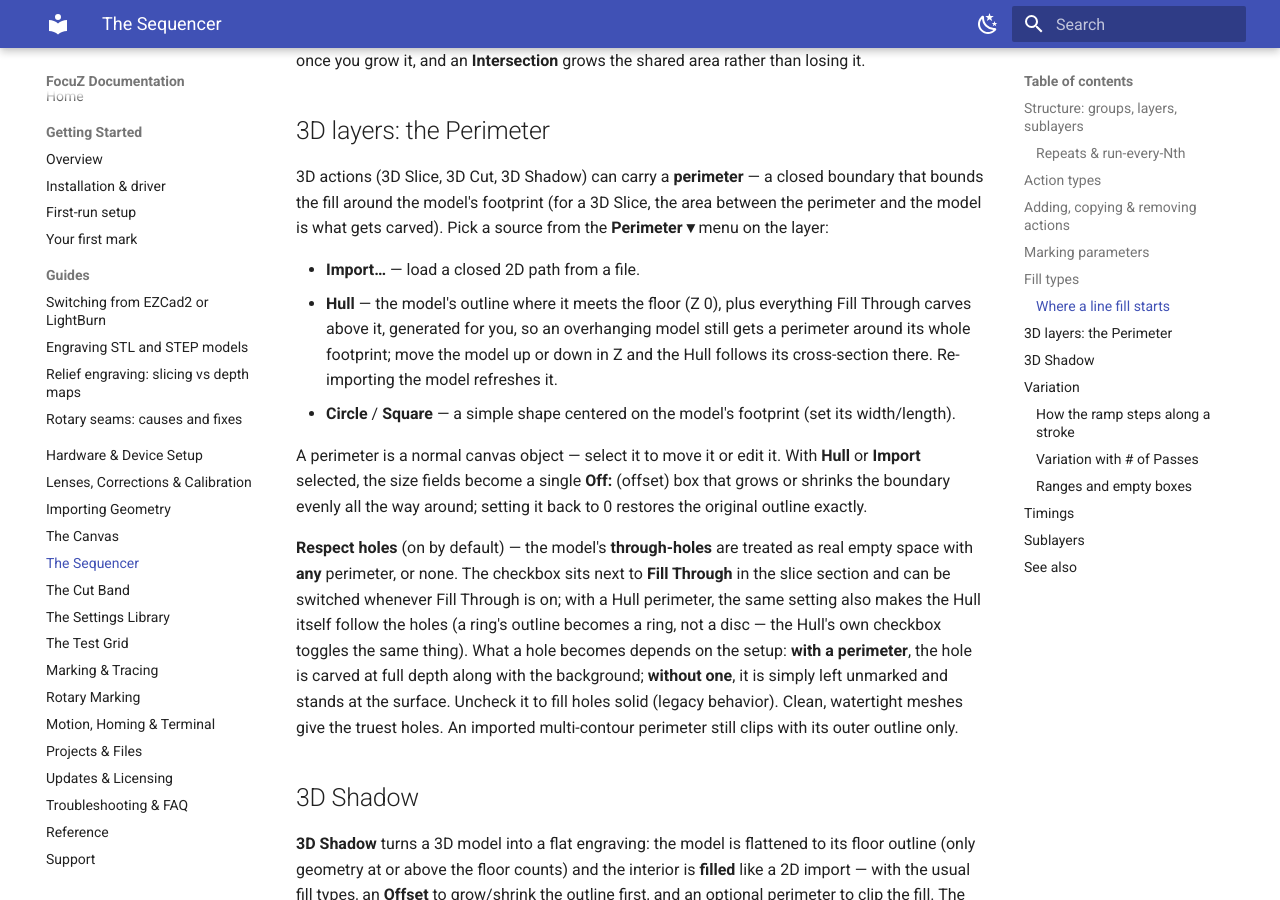
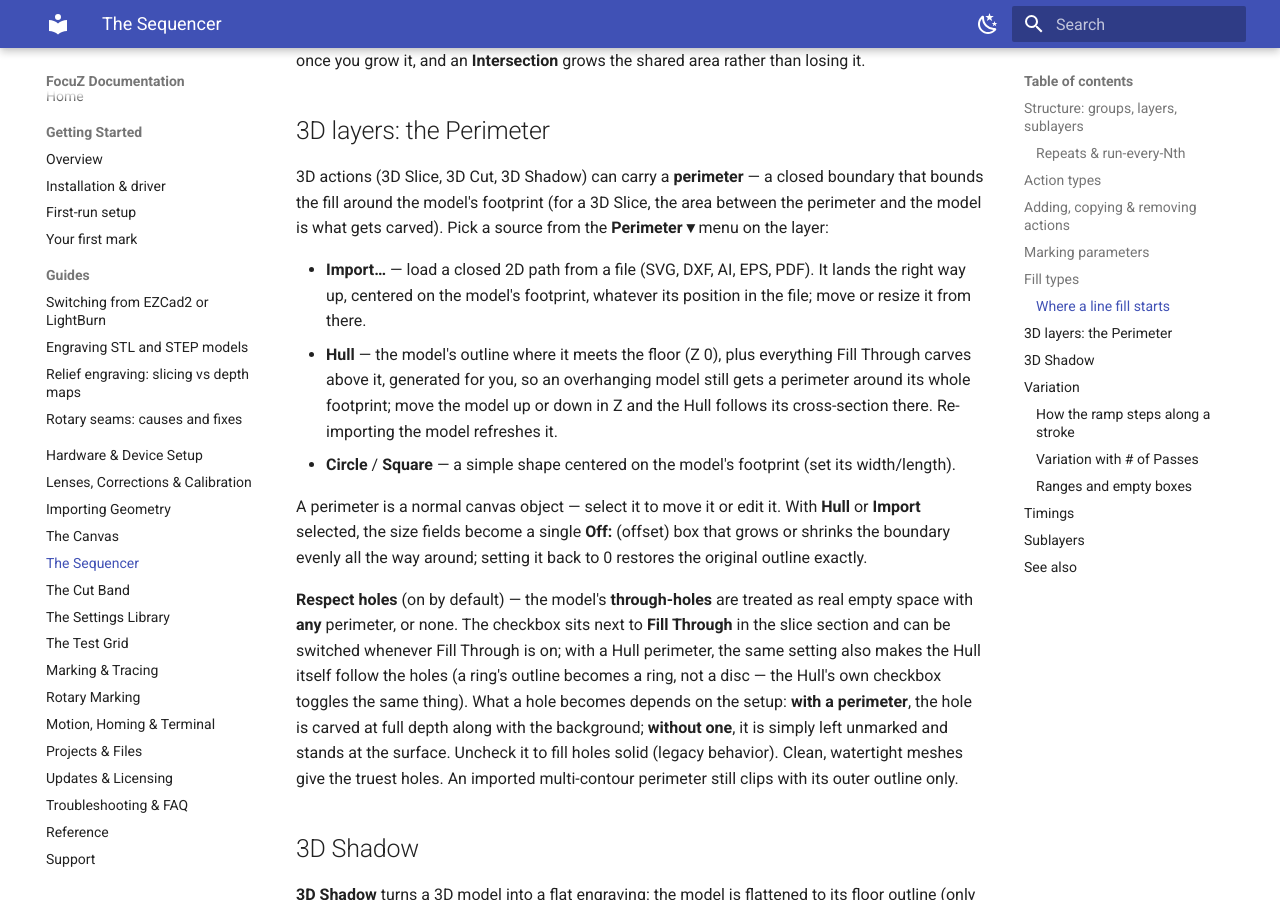
Before and after one commit to Lokahi-Shop/focuz-docs, an MkDocs documentation site: the page built from docs/sequencer.md, in a window 1280 px wide and 900 px high, scrolled down 7011 px. Built offline with MkDocs 1.6.1 and Material for MkDocs 9.7.7, drawn with Linux system fonts in a browser that asks for light colours.

Commit message:
Sequencer: where an imported perimeter lands
Co-Authored-By: Claude Fable 5.1 <noreply@anthropic.com>

```diff
--- a/docs/sequencer.md
+++ b/docs/sequencer.md
@@ -253,7 +253,8 @@ and an **Intersection** grows the shared area rather than losing it.
 fill around the model's footprint (for a 3D Slice, the area between the perimeter and the model is what
 gets carved). Pick a source from the **Perimeter ▾** menu on the layer:
 
-- **Import…** — load a closed 2D path from a file.
+- **Import…** — load a closed 2D path from a file (SVG, DXF, AI, EPS, PDF). It lands the right way up, centered on
+  the model's footprint, whatever its position in the file; move or resize it from there.
 - **Hull** — the model's outline where it meets the floor (Z 0), plus everything Fill Through carves above it,
   generated for you, so an overhanging model still gets a perimeter around its whole footprint; move the model up or down
   in Z and the Hull follows its cross-section there. Re-importing the model refreshes it.
```
